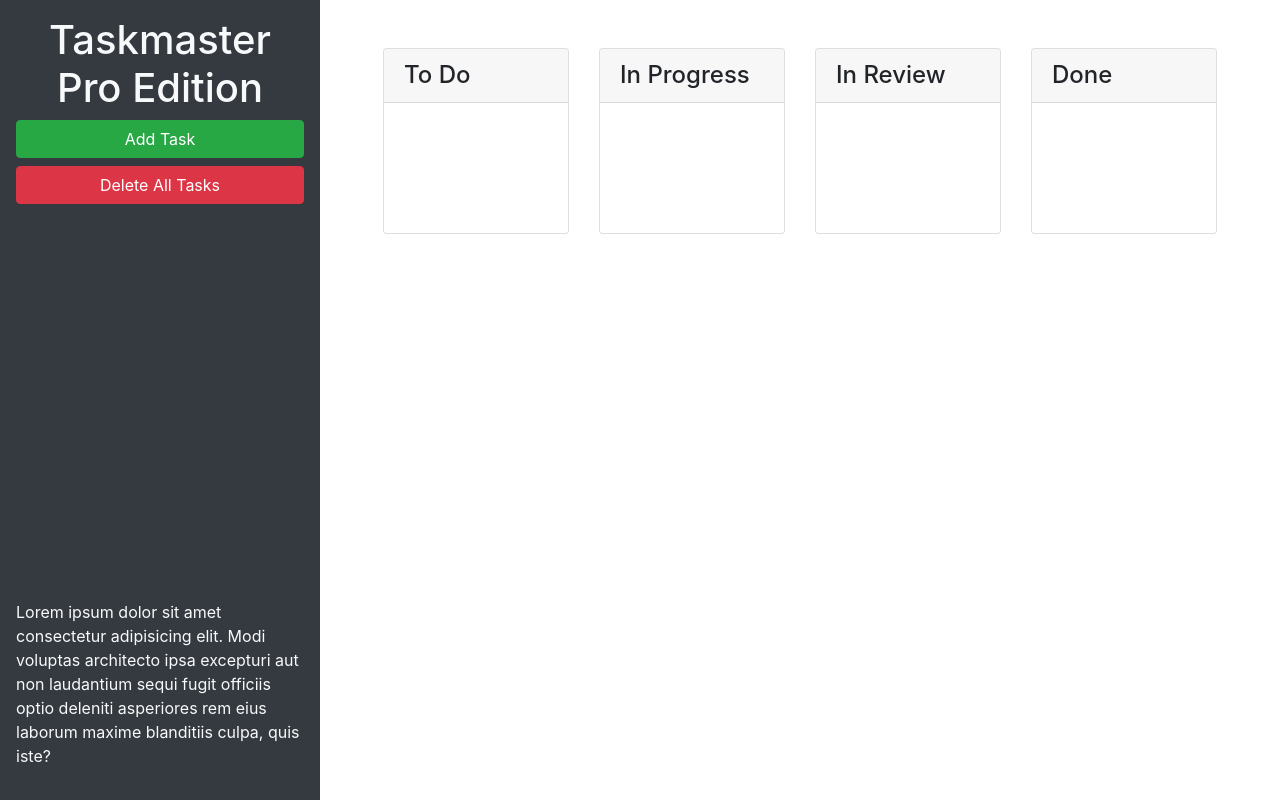
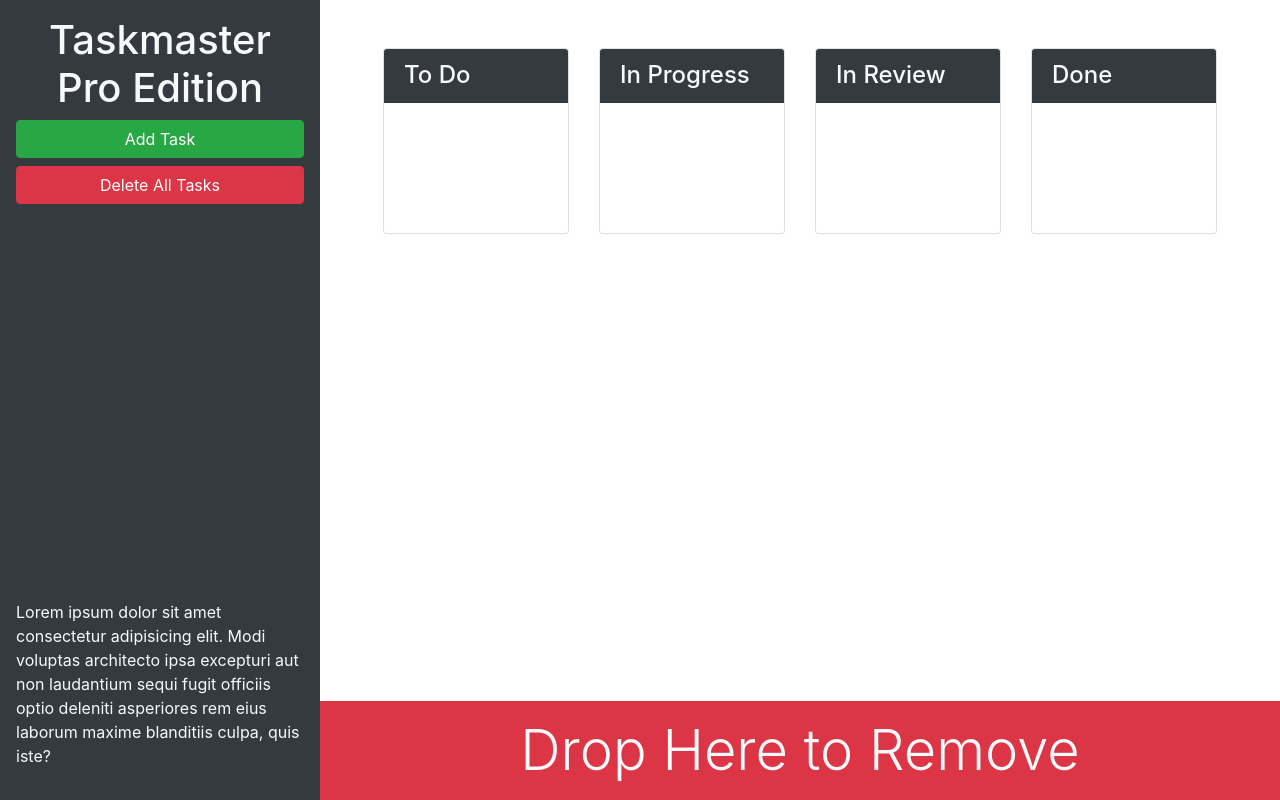
Before and after one commit to mkohn4/taskmaster-pro, a plain HTML site: page index.html in a window 1280 px wide. Drawn offline with nearby package versions, Linux system fonts and the light colour scheme.

Commit message:
updated bootstrap layout

```diff
--- a/index.html
+++ b/index.html
@@ -13,41 +13,46 @@
 <body>
 
   <div class="row min-vh-100 no-gutters">
-    <header class="col-12 col-lg-3 bg-dark text-light d-flex flex-column p-4 p-lg-3">
+    <header class="col-12 col-lg-3 bg-dark text-light d-flex flex-column p-4 p-lg-3 sticky-top">
       <h1 class="text-center">Taskmaster Pro Edition</h1>
       <button id="create-task" class="btn btn-block btn-success" data-toggle="modal" data-target="#task-form-modal">Add
         Task</button>
       <button id="remove-tasks" class="btn btn-block btn-danger">Delete All Tasks</button>
-      <p class="mt-auto">Lorem ipsum dolor sit amet consectetur adipisicing elit. Modi voluptas architecto ipsa
+      <p class="mt-auto d-none d-lg-block">Lorem ipsum dolor sit amet consectetur adipisicing elit. Modi voluptas architecto ipsa
         excepturi aut non
         laudantium sequi fugit officiis optio deleniti asperiores rem eius laborum maxime blanditiis culpa, quis iste?
       </p>
     </header>
-    <main class="col-12 col-lg-9">
+    <main class="col-12 col-lg-9 d-flex flex-column">
       <div class="m-5 row justify-content-around">
         <div class="col-12 col-md-6 col-xl-3 mb-3">
           <div class="card">
-              <h4 class="card-header">To Do</h4>
+              <h4 class="card-header bg-dark text-light">To Do</h4>
             <ul id="list-toDo list-group-flush" class="list-group"> </ul>
           </div>
         </div>
         <div class="col-12 col-md-6 col-xl-3 mb-3">
           <div class="card">
-            <h4 class="card-header">In Progress</h4>
+            <h4 class="card-header bg-dark text-light">In Progress</h4>
             <ul id="list-inProgress list-group-flush" class="list-group"> </ul>
           </div>
         </div>
         <div class="col-12 col-md-6 col-xl-3 mb-3">
           <div class="card">
-            <h4 class="card-header">In Review</h4>
+            <h4 class="card-header bg-dark text-light">In Review</h4>
             <ul id="list-inReview list-group-flush" class="list-group"> </ul>
           </div>
         </div>
         <div class="col-12 col-md-6 col-xl-3 mb-3">
           <div class="card">
-            <h4 class="card-header">Done</h4>
+            <h4 class="card-header bg-dark text-light">Done</h4>
             <ul id="list-done list-group-flush" class="list-group"> </ul>
           </div>
+        </div>
+      </div>
+      <div id="trash" class="mt-auto">
+        <div class="w-100 bg-danger p-3 text-center text-light display-4">
+          Drop Here to Remove
         </div>
       </div>
     </main>
```
